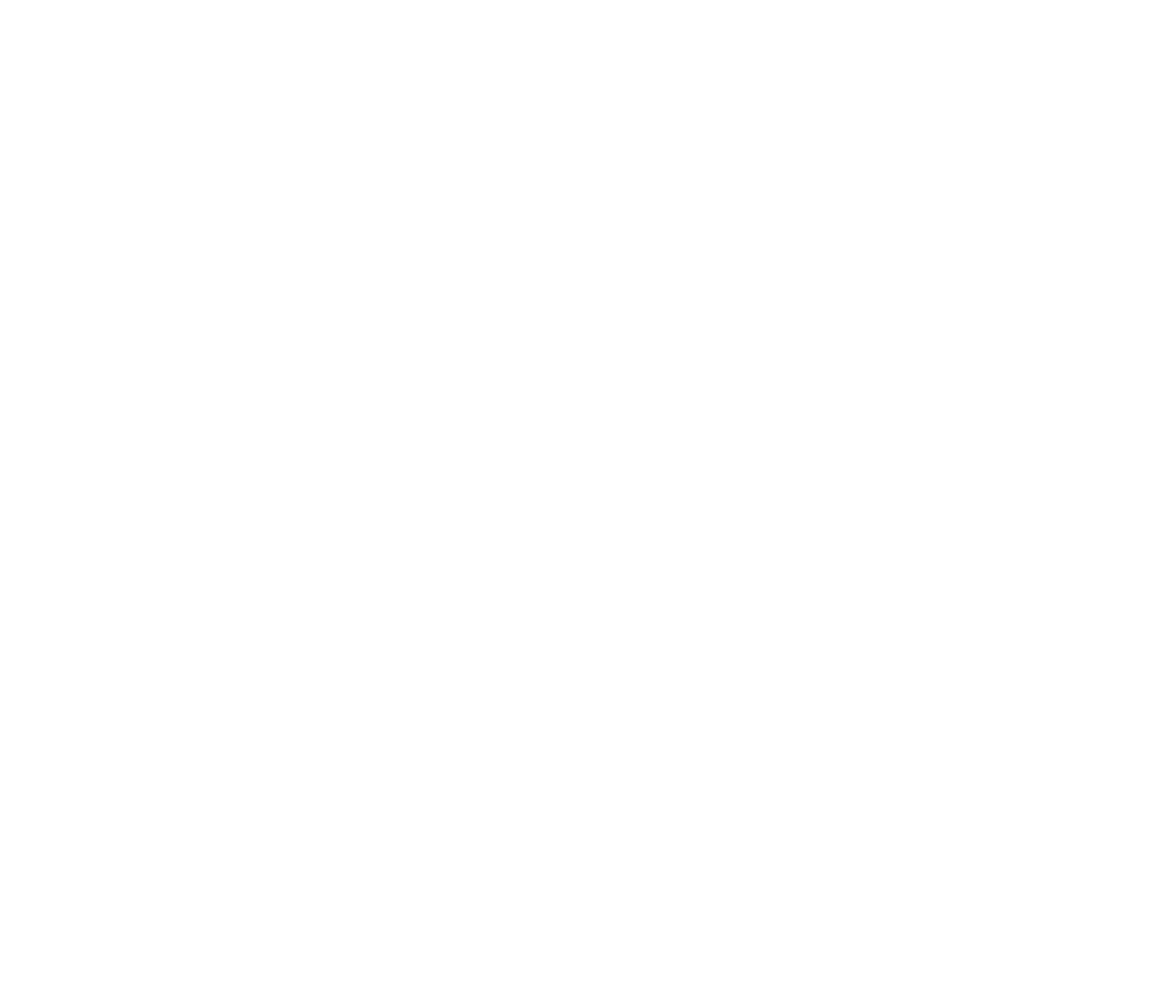
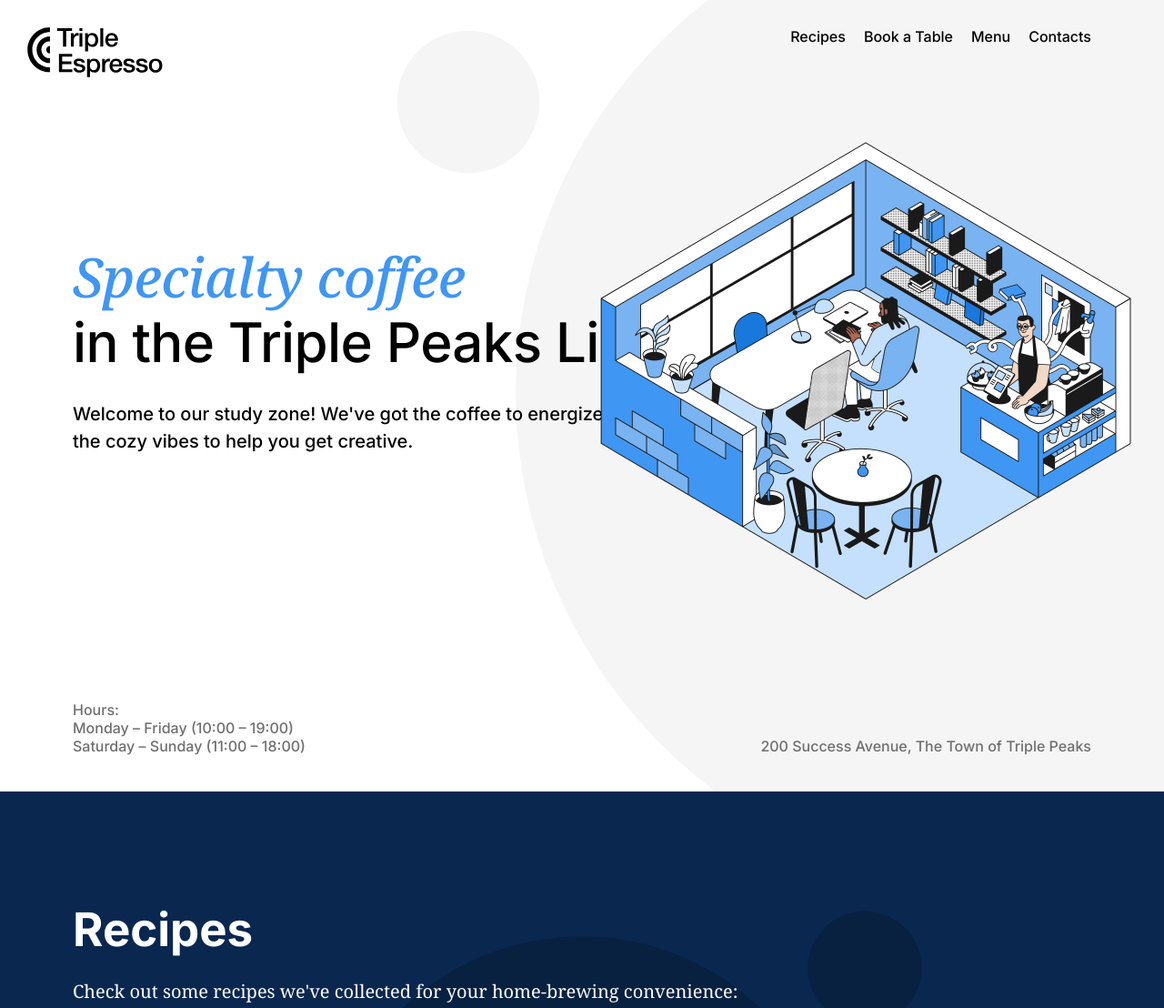
Before and after one commit to Shinygoo/se_project_coffeeshop, a plain HTML site: page index.html in a window 1280 px wide. Shown: the top 1108 px of the page at 91% size. Before the commit the page ends 800 px from the top, so only its background shows below. Drawn offline with Linux system fonts and the light colour scheme.

Commit message:
New update for my project

```diff
--- a/index.html
+++ b/index.html
@@ -19,14 +19,93 @@
   </head>
   <body>
     <div class="page">
-      <header class="header"></header>
+      <header class="header">
+        <nav class="nav">
+          <img
+            src="./images/logo_coffeeshop_dark.svg"
+            alt="Triple Peaks Coffee Shop logo"
+            class="nav__logo"
+          />
+          <ul class="nav__links">
+            <li>
+              <a class="nav__link" href="recipes">Recipes</a>
+            </li>
+            <li>
+              <a class="nav__link" href="#reservation">Book a Table</a>
+            </li>
+            <li>
+              <a class="nav__link" href="#menu">Menu</a>
+            </li>
+            <li>
+              <a class="nav__link" href="#contacts">Contacts</a>
+            </li>
+          </ul>
+        </nav>
+        <h1 class="header__title">
+          <span class="header__span-accent">Specialty coffee</span>in the Triple
+          Peaks Library
+        </h1>
+        <p class="header__description">
+          Welcome to our study zone! We've got the coffee to energize you and
+          the cozy vibes to help you get creative.
+        </p>
+        <img
+          src="./images/inside_coffee_shop.png"
+          alt="Illustration of a coffee shop"
+          class="header__image"
+        />
+        <div class="header__footer">
+          <div>
+            <p class="header__paragraph">Hours:</p>
+            <p class="header__paragraph">Monday – Friday (10:00 – 19:00)</p>
+            <p class="header__paragraph">Saturday – Sunday (11:00 – 18:00)</p>
+          </div>
+          <p class="header__paragraph">
+            200 Success Avenue, The Town of Triple Peaks
+          </p>
+        </div>
+      </header>
       <main class="content">
-        <section class="recipes"></section>
-        <section class="reservation"></section>
-        <section class="menu"></section>
+        <section id="recipes" class="recipes">
+          <h2 class="rescipes__title">Recipes</h2>
+          <p class="recipes__subtitle">
+            Check out some recipes we've collected for your home-brewing
+            convenience:
+          </p>
+          <ul class="recipes__videos">
+            <li>
+              <iframe
+                class="iframe"
+                src="https://www.youtube.com/embed/j6VlT_jUVPc?si=J0D2Q2mJ311dI_dM"
+                title="YouTube video player"
+                allow="accelerometer; autoplay; clipboard-write; encrypted-media; gyroscope; picture-in-picture; web-share"
+                referrerpolicy="strict-origin-when-cross-origin"
+                allowfullscreen
+              ></iframe>
+              <p class="recipes__video-caption">
+                <span>Aeropress recipe</span><span>~5 min</span>
+              </p>
+            </li>
+            <li>
+              <iframe
+                class="iframe"
+                src="https://www.youtube.com/embed/st571DYYTR8?si=GCrX8JgkoxshWqbb"
+                title="YouTube video player"
+                allow="accelerometer; autoplay; clipboard-write; encrypted-media; gyroscope; picture-in-picture; web-share"
+                referrerpolicy="strict-origin-when-cross-origin"
+                allowfullscreen
+              ></iframe>
+              <p class="recipes__video-caption">
+                <span>French press recipe</span><span>~15 min</span>
+              </p>
+            </li>
+          </ul>
+        </section>
+        <section id="reservation" class="reservation"></section>
+        <section id="menu" class="menu"></section>
         <section class="about"></section>
       </main>
-      <footer class="footer"></footer>
+      <footer id="contacts" class="footer"></footer>
     </div>
   </body>
 </html>
--- a/pages/index.css
+++ b/pages/index.css
@@ -2,7 +2,133 @@
   min-width: 1100px;
   max-width: 1600px;
   margin: 0 auto;
-  font-family: Inter, Arial, sans-serif;
+  font-family: "Inter", "Arial", sans-serif;
   font-size: 16px;
   line-height: 20px;
 }
+
+.header {
+  padding: 30px 80px 40px;
+  background: center / cover no-repeat #fff url(../images/background_header.svg);
+  position: relative;
+  height: 800px;
+  display: flex;
+  flex-direction: column;
+}
+
+.header__title {
+  margin: 183px 0 0;
+  max-width: 729px;
+  font-weight: 500;
+  font-size: 60px;
+  line-height: 72px;
+  letter-spacing: -0.6px;
+}
+
+.header__span-accent {
+  display: block;
+  font-family: "Noto Serif", "Times New Roman", serif;
+  font-style: italic;
+  color: #3f96f3;
+}
+
+.header__description {
+  margin: 28px 0 0;
+  max-width: 683px;
+  font-weight: 500;
+  font-size: 20px;
+  line-height: 30px;
+}
+
+.header__image {
+  position: absolute;
+  top: 124px;
+  right: 5px;
+  width: 646px;
+  height: 568px;
+}
+
+.header__footer {
+  margin-top: auto;
+  display: flex;
+  justify-content: space-between;
+  align-items: flex-end;
+}
+
+.header__paragraph {
+  margin: 0;
+  font-weight: 500;
+  font-size: 16px;
+  line-height: 20px;
+  color: #6f6f6f;
+}
+
+.nav {
+  display: flex;
+  justify-content: space-between;
+}
+
+.nav__logo {
+  position: relative;
+  left: -50px;
+}
+
+.nav__links {
+  display: flex;
+  gap: 20px;
+  list-style-type: none;
+  padding: 0;
+  margin: 0;
+}
+
+.nav__link {
+  font-weight: 500;
+  font-size: 16px;
+  line-height: 20px;
+  text-decoration: none;
+  color: black;
+}
+
+.recipes {
+  color: #fff;
+  background: center / cover no-repeat #0a2750
+    url(../images/background_recipes.svg);
+  padding: 100px 80px 215px;
+  font-size: 34px;
+}
+
+.recipes__title {
+  margin: 0 0 24px;
+  font-family: "Inter", "Arial", "sans-serif";
+  font-weight: 400;
+  font-size: 24px;
+  line-height: 52px;
+}
+
+.recipes__subtitle {
+  margin: 0 0 80px;
+  font-family: "Noto Serif", "Times New Roman";
+  font-size: 20px;
+  line-height: 30px;
+}
+
+.recipes__videos {
+  display: flex;
+  justify-content: center;
+  gap: 100px;
+  list-style-type: none;
+}
+
+.recipes__video-caption {
+  display: flex;
+  justify-content: space-between;
+  font-family: "Inter", "Arial", "sans-serif";
+  font-size: 20px;
+  line-height: 30px;
+}
+
+.iframe {
+  width: 560px;
+  height: 315px;
+  border: none;
+}
```
